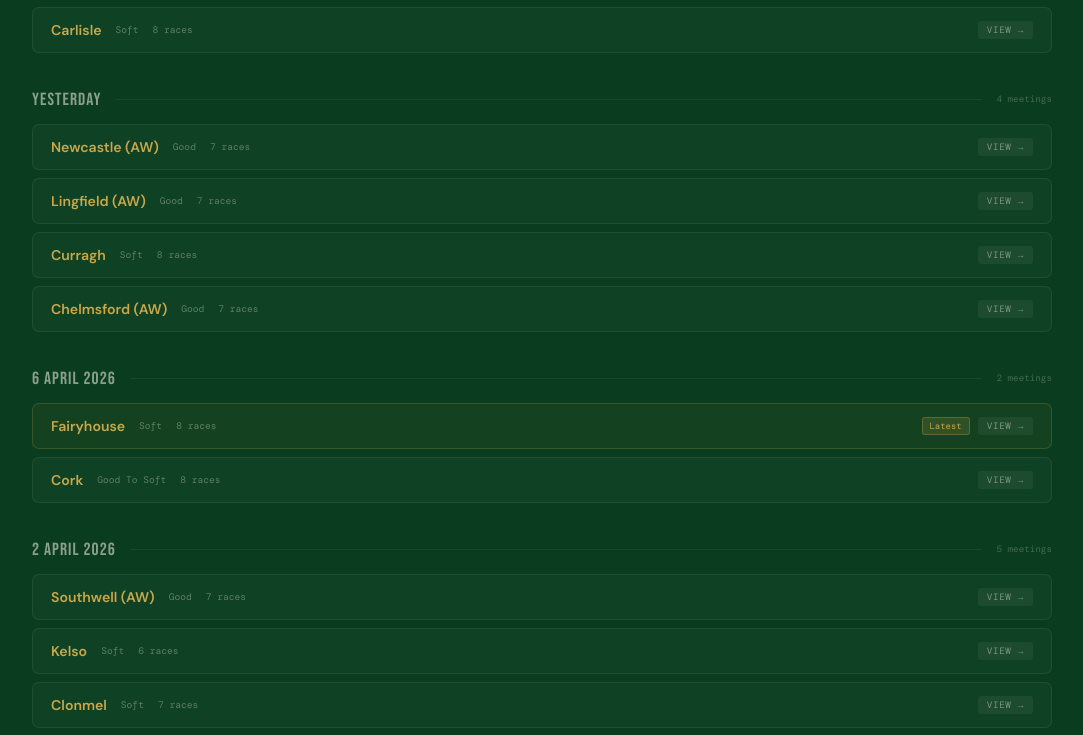
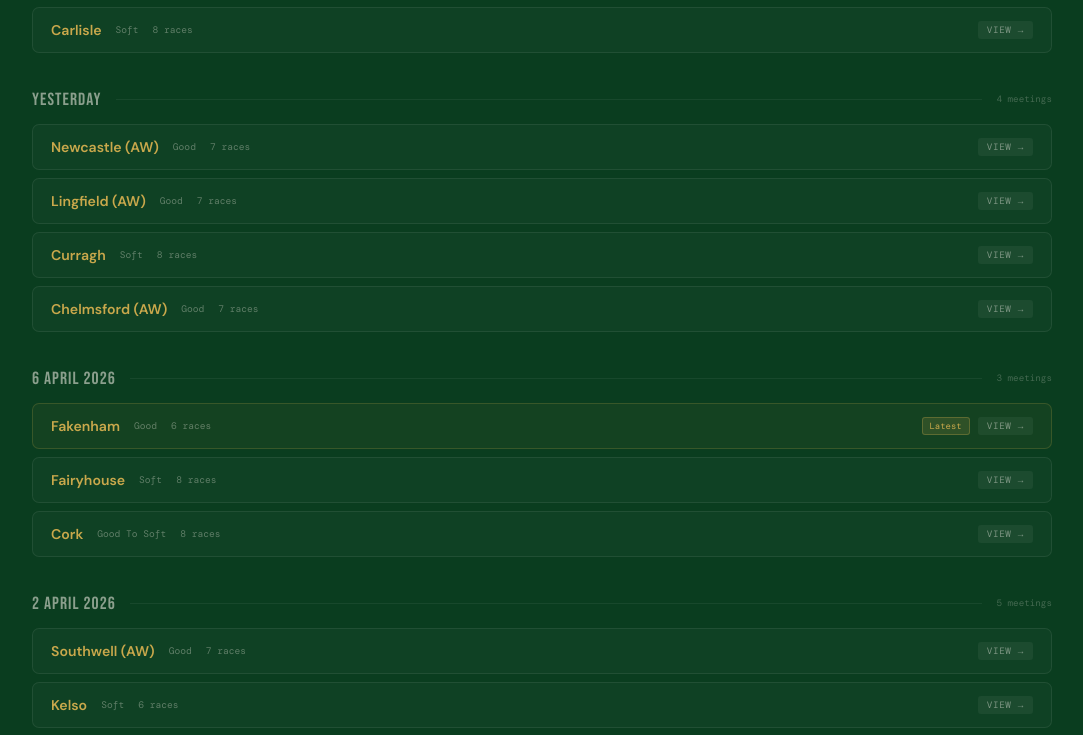
Before and after one commit to ppcjobber/clerk-authentication-starter, a Next.js app: page /archive in a window 1280 px wide. Shown: the part 1093-1828 px from the top of the page, without its empty margins (98-1181 px from the left). Built offline with nearby package versions, Linux system fonts and the light colour scheme; no server answers; a web font is replaced by a local one.

Commit message:
archive: add fakenham_6-april-2026

```diff
--- a/app/archive/page.tsx
+++ b/app/archive/page.tsx
@@ -14,13 +14,22 @@ type Meeting = {
 
 const MEETINGS: any[] = [
   {
+    slug:       "fakenham_6-april-2026",
+    date:       "6 April 2026",
+    label:      "Fakenham — 6 April 2026",
+    going:      "Good",
+    races:      6,
+    courseSlug: "fakenham",
+    latest:     true,
+  },
+  {
     slug:       "fairyhouse_6-april-2026",
     date:       "6 April 2026",
     label:      "Fairyhouse — 6 April 2026",
     going:      "Soft",
     races:      8,
     courseSlug: "fairyhouse",
-    latest:     true,
+    latest:     false,
   },
   {
     slug:       "cork_6-april-2026",
```
